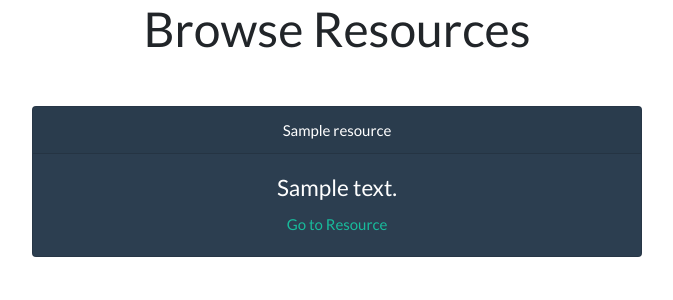
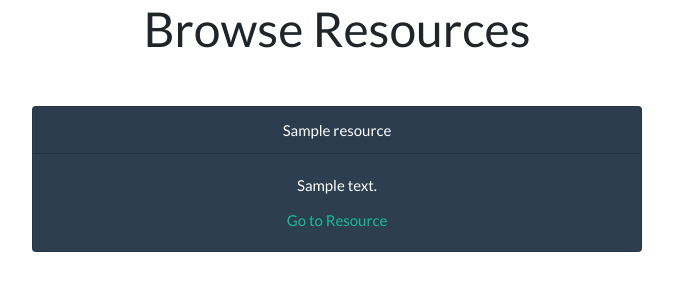
Before and after one commit to sidneyarcidiacono/ML-Tutorial-Central, a Flask app: page /resources in a window 1280 px wide. Shown: the part 106-406 px from the top of the page, without its empty margins (303-976 px from the left). Run offline with Flask 2, Linux system fonts and the light colour scheme; tables that the repository leaves empty hold one stand-in row (Sample ...); some libraries are stand-ins or nearby versions.

Commit message:
[update] Bug fix in add resource route.

```diff
--- a/tutorial_app/main/routes.py
+++ b/tutorial_app/main/routes.py
@@ -29,6 +29,7 @@ def new_resource():
             category=form.category.data,
             title=form.title.data,
             link=form.link.data,
+            description=form.description.data,
         )
         db.session.add(resource)
         db.session.commit()
--- a/tutorial_app/templates/resources.html
+++ b/tutorial_app/templates/resources.html
@@ -8,7 +8,7 @@
   <div class="card text-white bg-primary mt-5 mb-3 ml-auto mr-auto" style="max-width: 80rem;">
     <div class="card-header">{{ resource.title }}</div>
     <div class="card-body col-md-4 m-auto col">
-      <h4 class="card-title">{{ resource.description }}</h4>
+      <p class="card-title">{{ resource.description }}</p>
       <a href="{{ resource.link }}" class="card-text">Go to Resource</a></br>
       {% if current_user.is_authenticated %}
       <a href="/resources/delete/{{ resource.id }}"><small>Delete Resource</small></a>
```
